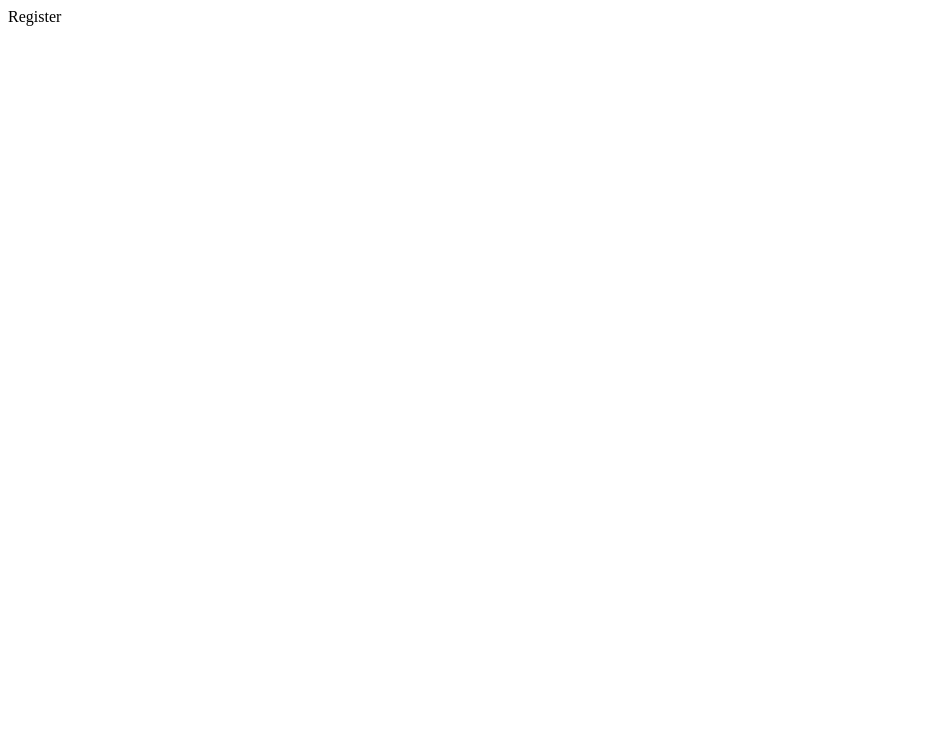
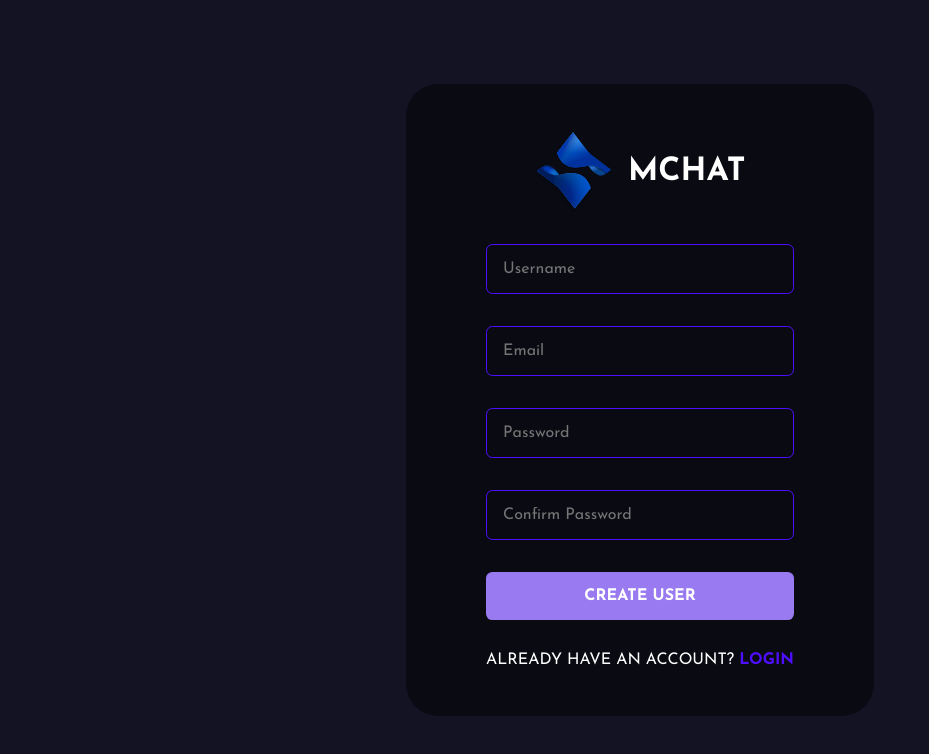
Before and after one commit to manoj-shetty/react-chat-app, a React (Create React App) app in the folder public/: page /register in a window 1280 px wide. Shown: the top 754 px of the page, without its empty margins (0-929 px from the left). Built offline with nearby package versions, Linux system fonts and the light colour scheme.

Commit message:
Register page frontend is complete

```diff
--- a/public/src/index.css
+++ b/public/src/index.css
@@ -0,0 +1,20 @@
+@import url('https://fonts.googleapis.com/css2?family=Josefin+Sans:wght@100;200;300;400;500;600;700&display=swap');
+
+
+*{
+  margin: 0;
+  padding: 0;
+  box-sizing: border-box;
+}
+
+body,
+button,
+input{
+  font-family: 'Josefin Sans', sans-serif;
+}
+
+body{
+  max-height: 100vh;
+  max-width: 100vw;
+  overflow: hidden;
+}
--- a/public/src/pages/Register.jsx
+++ b/public/src/pages/Register.jsx
@@ -1,9 +1,134 @@
-import React from 'react'
+import React, { useState, useEffect } from "react";
+import { Link } from "react-router-dom";
+import styled from "styled-components";
+import Logo from "../assets/logo.svg";
+const Register = () => {
 
-const Register = () => {
-  return (
-    <div>Register</div>
-  )
-}
+    const [values, setValues] = useState({
+        username: "",
+        email: "",
+        password: "",
+        confirmPassword: "",
+    });
 
-export default Register
+    const handleSubmit = (event) => {
+        event.preventDefault();
+        alert("form");
+    };
+
+    const handleChange = (event) => {
+        setValues({ ...values, [event.target.name]: event.target.value })
+    };
+
+    return (
+        <>
+            <FormContainer>
+                <form onSubmit={(event) => handleSubmit(event)}>
+                    <div className="brand">
+                        <img src={Logo} alt="Logo" />
+                        <h1>mchat</h1>
+                    </div>
+                    <input
+                        type="text"
+                        placeholder="Username"
+                        name="username"
+                        onChange={(e) => handleChange(e)}
+                    />
+                    <input
+                        type="email"
+                        placeholder="Email"
+                        name="email"
+                        onChange={(e) => handleChange(e)}
+                    />
+                    <input
+                        type="password"
+                        placeholder="Password"
+                        name="password"
+                        onChange={(e) => handleChange(e)}
+                    />
+                    <input
+                        type="password"
+                        placeholder="Confirm Password"
+                        name="confirmPassword"
+                        onChange={(e) => handleChange(e)}
+                    />
+                    <button type="submit">Create User</button>
+                    <span>
+                        Already have an account? <Link to="/login">Login</Link>
+                    </span>
+                </form>
+            </FormContainer>
+        </>
+    );
+};
+
+const FormContainer = styled.div`
+  height: 100vh;
+  width: 100vw;
+  display: flex;
+  flex-direction: column;
+  justify-content: center;
+  gap: 1rem;
+  align-items: center;
+  background-color: #131324;
+  .brand {
+    display: flex;
+    align-items: center;
+    gap: 1rem;
+    justify-content: center;
+    img {
+      height: 5rem;
+    }
+    h1 {
+      color: white;
+      text-transform: uppercase;
+    }
+  }
+  form {
+    display: flex;
+    flex-direction: column;
+    gap: 2rem;
+    background-color: #00000076;
+    border-radius: 2rem;
+    padding: 3rem 5rem;
+    input {
+      background-color: transparent;
+      padding: 1rem;
+      border: 0.1rem solid #4e0eff;
+      border-radius: 0.4rem;
+      color: white;
+      width: 100%;
+      font-size: 1rem;
+      &:focus {
+        border: 0.1rem solid #997af0;
+        outline: none;
+      }
+    }
+    button {
+      background-color: #997af0;
+      color: white;
+      padding: 1rem 2rem;
+      border: none;
+      font-weight: bold;
+      cursor: pointer;
+      border-radius: 0.4rem;
+      font-size: 1rem;
+      text-transform: uppercase;
+      transition: 0.5s ease-in-out;
+      &:hover {
+        background-color: #4e0eff;
+      }
+    }
+    span {
+        color: white;
+        text-transform: uppercase;
+        a{
+            color: #4e0eff;
+            text-decoration: none;
+            font-weight: bold;
+        }
+    }
+  }
+`;
+
+export default Register;
```
